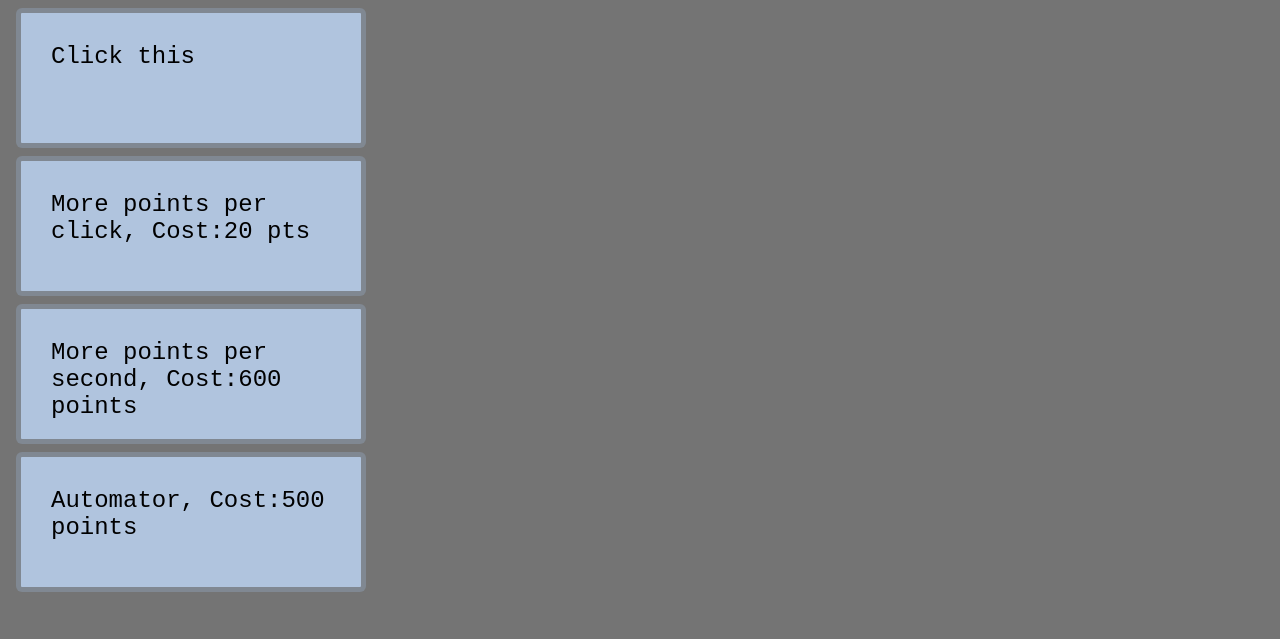
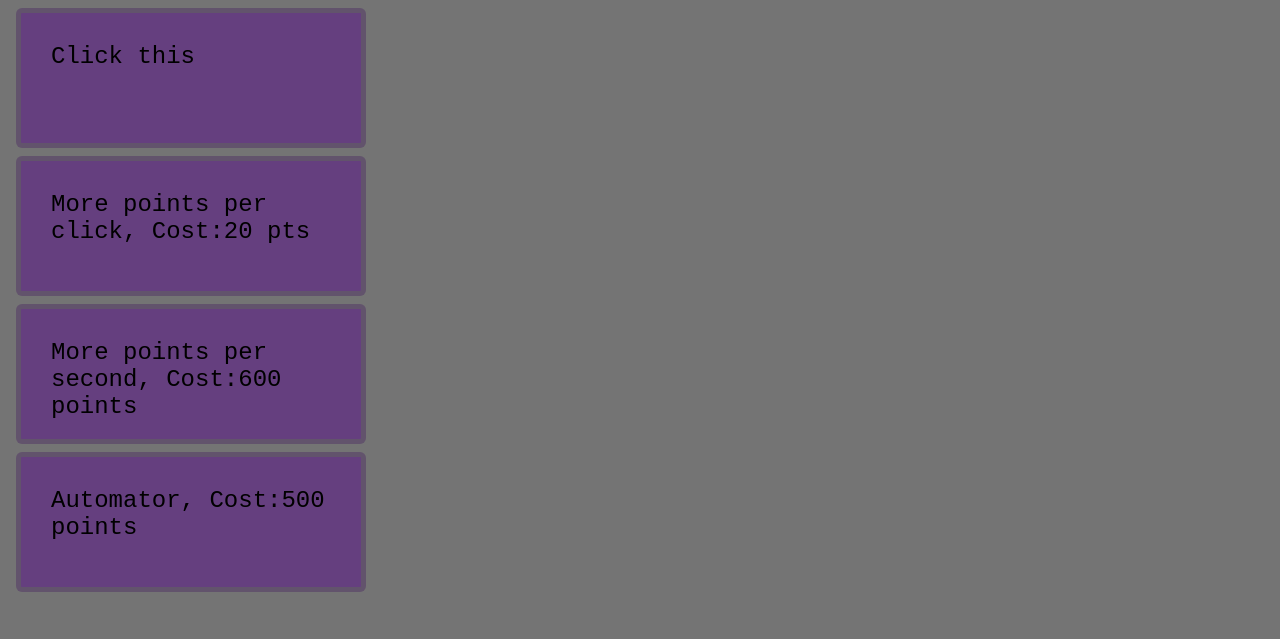
Before and after one commit to ILikeMath314/ILikeMath314.github.io, a plain HTML site: page index.html in a window 1280 px wide. Shown: the top 639 px of the page. Drawn offline with Linux system fonts and the light colour scheme.

Commit message:
color change

```diff
--- a/index.html
+++ b/index.html
@@ -90,7 +90,7 @@
                 height: 100px;
                 border: 5px solid rgba(98, 98, 98, 0.601);
                 border-radius: 6px;
-                background-color: lightsteelblue;
+                background-color: rgba(98, 50, 130, 0.803);
                 cursor: pointer;
                 padding-left: 30px;
                 padding-right: 30px;
```
